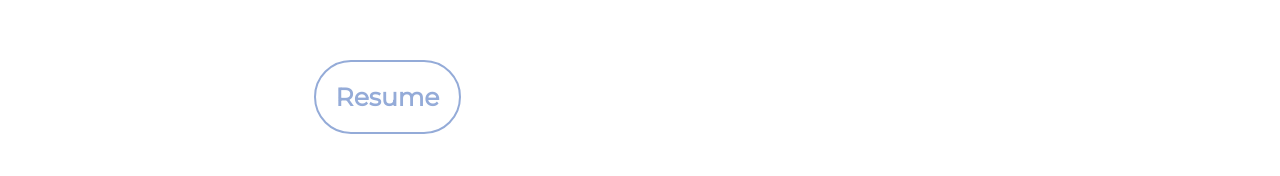
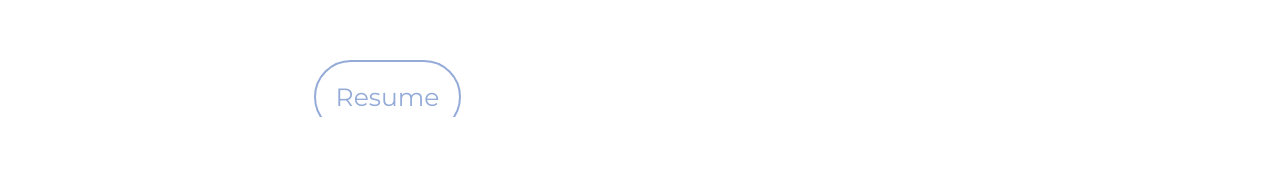
Before and after one commit to jonestrada7/Portfolio, a React (Create React App) app: page / in a window 1280 px wide. Shown: the part 624-800 px from the top of the page. Built offline with nearby package versions, Linux system fonts and the light colour scheme.

Commit message:
fixed formatting

```diff
--- a/src/components/About.css
+++ b/src/components/About.css
@@ -1,6 +1,7 @@
 .about {
     margin-top: 0px;
     padding: 70px;
+    padding-bottom: 0px;
     overflow: auto;
 }
 
--- a/src/components/About.js
+++ b/src/components/About.js
@@ -28,7 +28,7 @@
                     </p>
                     <br/>
                     <div className='resume-box' data-aos='fade-left' data-aos-duration='750'>
-                        <a href={resume} className="resume-link" target="_blank" rel="noopener noreferrer"><b>Resume</b></a>
+                        <a href={resume} className="resume-link" target="_blank" rel="noopener noreferrer">Resume</a>
                     </div>
                 </div>
 
```
